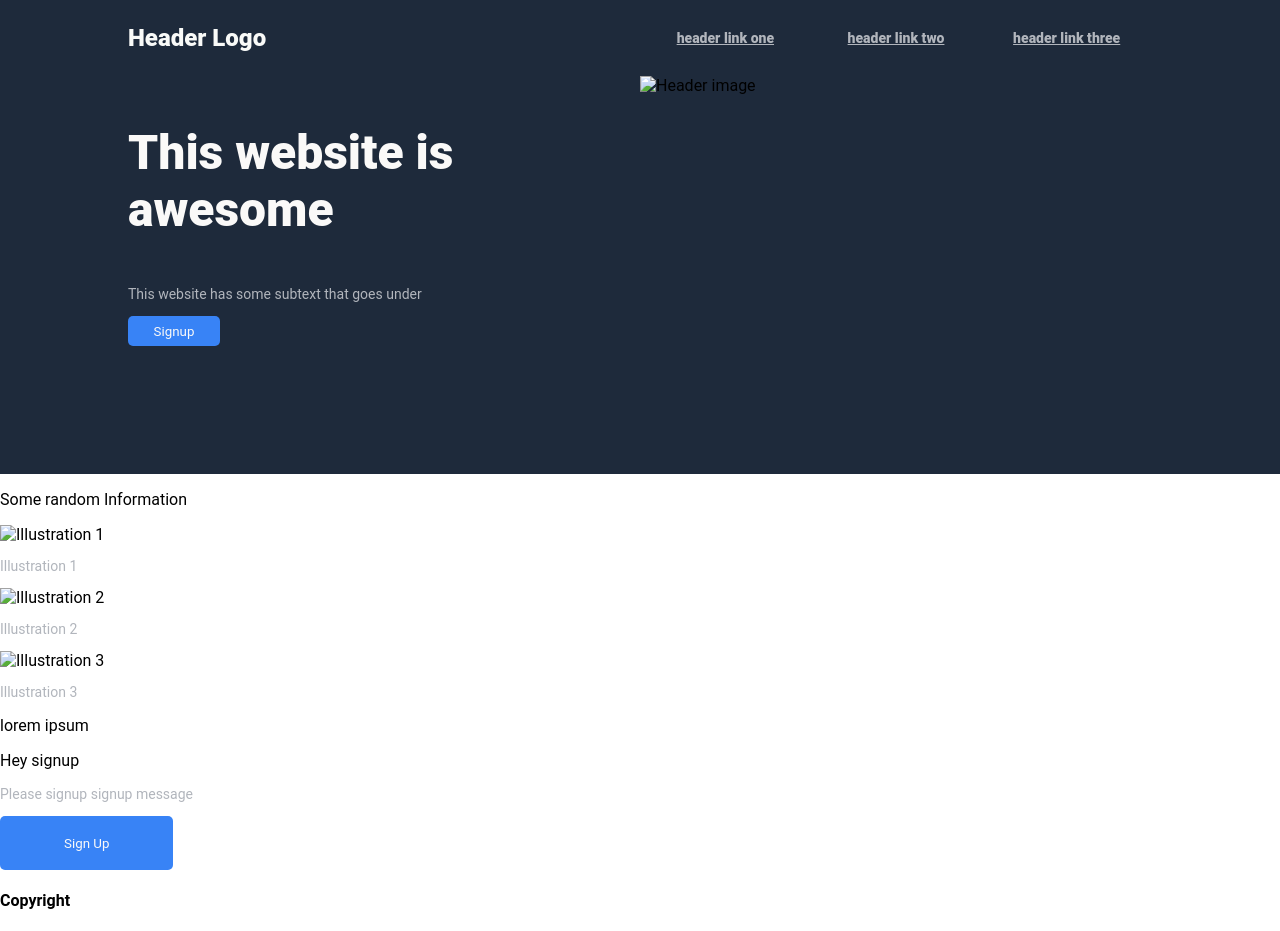
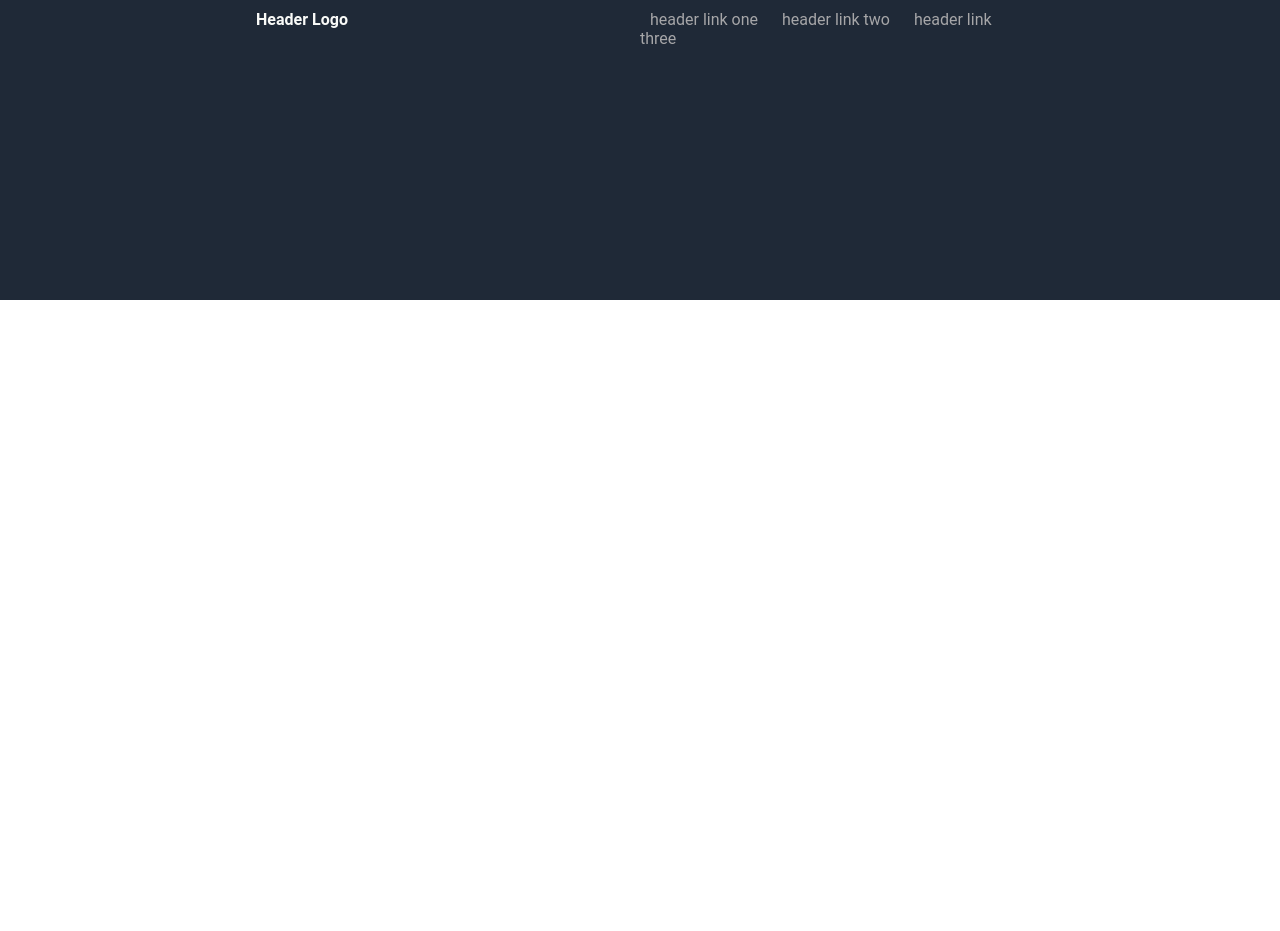
Before and after one commit to DarthLuigi0876/landing-page-odin, a plain HTML site: page index.html in a window 1280 px wide. After the commit the page ends 800 px from the top, so only its background shows below. Drawn offline with Linux system fonts and the light colour scheme.

Commit message:
Top header done

```diff
--- a/index.html
+++ b/index.html
@@ -1,89 +1,63 @@
 <!DOCTYPE html>
 <html lang="en">
 <head>
-    <meta charset="UTF-8" />
-    <meta name="viewport" content="width=device-width, initial-scale=1.0" />
+    <meta charset="UTF-8">
+    <meta name="viewport" content="width=device-width, initial-scale=1.0">
     <title>Landing page</title>
-    <link rel="stylesheet" href="./styles.css" />
+    <link rel="stylesheet" href="./styles.css">
 </head>
 <body>
     <div class="header">
         <div class="top-header">
-        <p class="header-logo">Header Logo</p>
-        <nav class="header-links secondary-text">
+          <div class="header-logo">Header Logo</div>
+          <div class="header-links">
             <a href="#">header link one</a>
-
             <a href="#">header link two</a>
-
             <a href="#">header link three</a>
-        </nav>
+          </div>
         </div>
         <div class="bottom-header">
-        <div class="leftside">
-            <p class="hero-text">This website is awesome</p>
-            <p class="secondary-text">
-              This website has some subtext that goes under
-            </p>
-            <button>Signup</button>
-        </div>
-        <div class="rightside">
-            <img
-            src="./images/header.png"
-            alt="Header image"
-            width="150px"
-            height="150px"
-            class="header-image"
-          />
         </div>
     </div>
-    </div>
+
+
+
+
+
+
+
+
+
+
+
+
+
+
+
+
+
+
+
+
+
+
+
+
+
+
     <div class="content">
-      <p class="information">Some random Information</p>
         <div class="illustration-images">
-        <ul>
-          <li>
-            <img
-              src="./images/illustration1.png"
-              alt="Illustration 1"
-              width="auto"
-              height="150px"
-            />
-            <p class="secondary-text">Illustration 1</p>
-          </li>
-          <li>
-            <img
-              src="./images/illustration2.png"
-              alt="Illustration 2"
-              width="auto"
-              height="150px"
-            />
-            <p class="secondary-text">Illustration 2</p>
-          </li>
-          <li>
-            <img
-              src="./images/illustration3.png"
-              alt="Illustration 3"
-              width="auto"
-              height="150px"
-            />
-            <p class="secondary-text">Illustration 3</p>
-          </li>
-        </ul>
         </div>
     </div>
     <div class="quote">
-      <p class="quote-text">lorem ipsum</p>
-      <p class="author information"></p>
     </div>
     <div class="signup">
         <div class="signup-content">
-        <p class="information">Hey signup</p>
-        <p class="secondary-text">Please signup signup message</p>
-        <button>Sign Up</button>
         </div>
     </div>
     <div class="footer">
-      <h4>Copyright</h4>
     </div>
+
+
 </body>
 </html>
--- a/styles.css
+++ b/styles.css
@@ -1,65 +1,32 @@
-body{
-    margin:0;
-    padding:0;
-}
 *{
-    padding-left: 0%;
-    padding-right: 0%;
-    font-family: 'Roboto', sans-serif;
+    margin: 0;
+    padding: 0;
+    font-family:"Roboto";
 }
 
 .header{
-    background:#1e2a3b;
-    padding-left:10%;
-    padding-right:10%;
-    padding-bottom:10%;
-    margin:0;
+    background-color: #1f2937;
+    height: 300px;
+    padding: 0% 20% ;
 }
 .top-header{
     display:flex;
+    padding-top: 10px;
 }
 
-.top-header .header-logo, .top-header .header-links{
-    flex:1;
-    display:flex;
-    font-size: 24px;
-    font-weight: 900;
+.header-logo{
     color:#f9faf8;
+    size:24px;
+    font-weight: bolder;
 }
 
-.top-header .header-links a{
+.header-logo, .header-links{
     flex:1;
-    display:flex;
-    align-items: center;
+}
+.header-links a{
+    margin: 10px;
     justify-content: center;
-    color: #b1b5bc;
-    font-size: 14px;
+    text-decoration: none;
+    color:#a6a6a8;
+    size:14px;
 }
-
-.bottom-header{
-    display: flex;
-}
-
-.bottom-header .leftside, .bottom-header .rightside{
-    flex:1
-}
-.hero-text{
-    color:#faf9f8;
-    font-size: 48px;
-    font-weight: 900;
-
-}
-.secondary-text{
-    color:#b1b5bc;
-    font-size: 14px;
-}
-button{
-    background-color: #3883f6;
-    color:#faf9f8;
-    border: #3883f6;
-    border-radius: 5px;
-    padding-left:5%;
-    padding-right :5%;
-    padding-top: 1.5%;
-    padding-bottom:1.5%;
-}
```
Also changed, not shown: images/header.png (added). Lines whose indentation alone changed are shown as unchanged.
